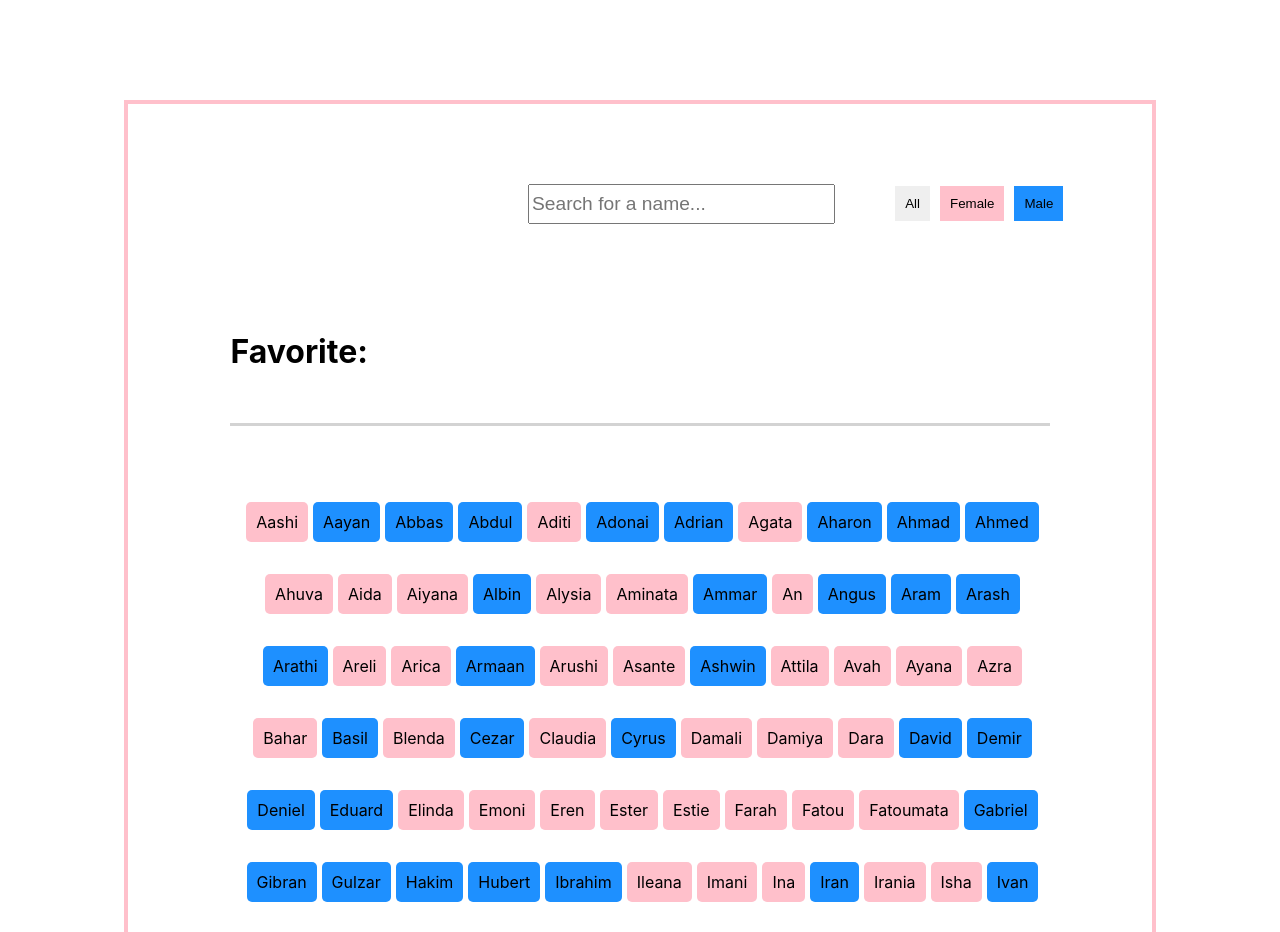
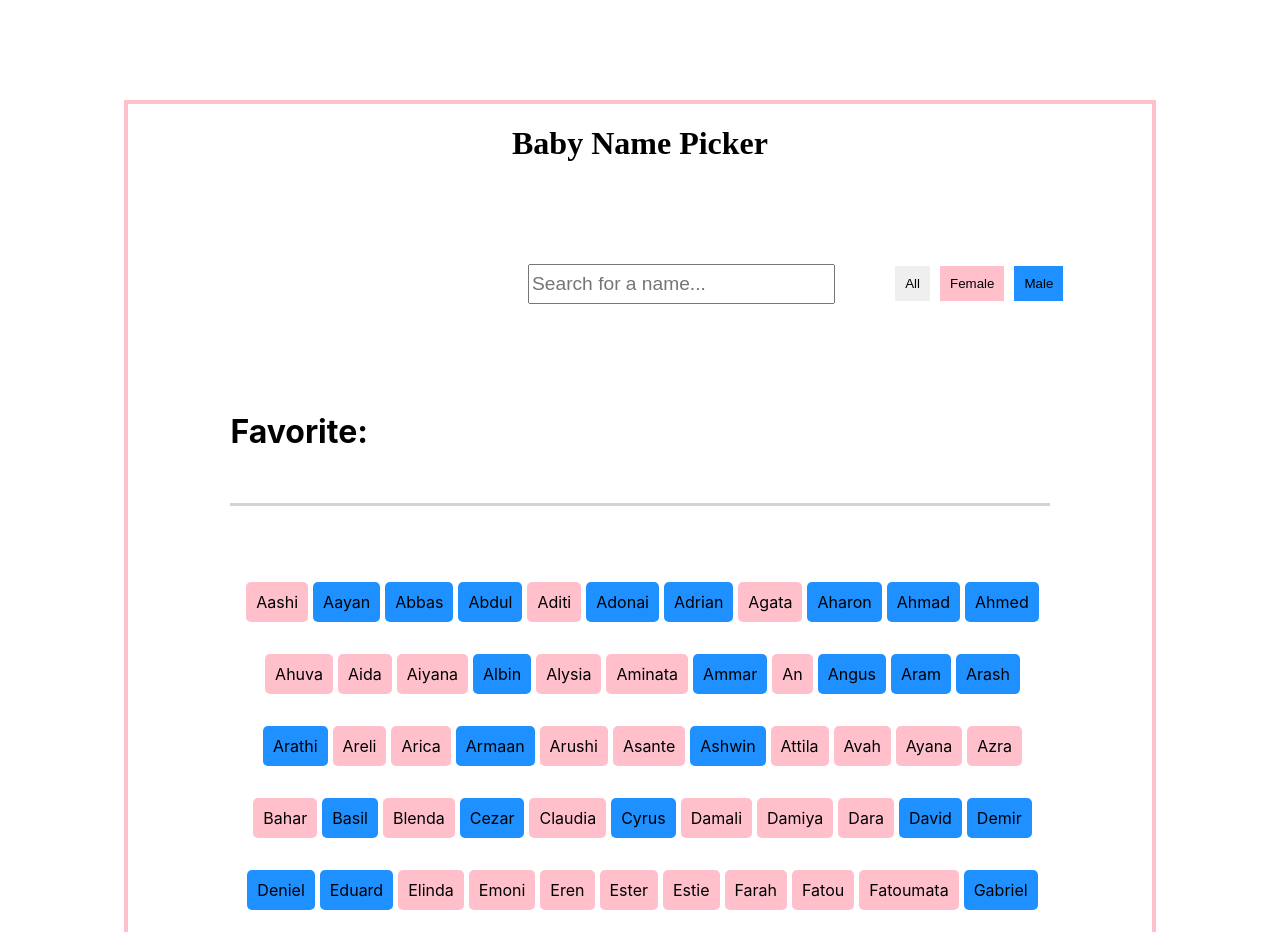
Before and after one commit to Techgirl-BI/all-react-tasks, a React (Create React App) app: page / in a window 1280 px wide. Shown: the top 932 px of the page. Built offline with nearby package versions, Linux system fonts and the light colour scheme.

Commit message:
second commit

```diff
--- a/src/BabyNames/MainApp.js
+++ b/src/BabyNames/MainApp.js
@@ -39,6 +39,7 @@ function MainApp() {
   };
   return (
     <div className="main-container">
+        <h1 className="title">Baby Name Picker</h1>
       <div className="btn-input">
         <input
           onChange={(e) => setSearchTerm(e.target.value)}
--- a/src/BabyNames/babyNames.css
+++ b/src/BabyNames/babyNames.css
@@ -4,6 +4,7 @@
     margin: auto;
     margin-top: 100px;
     padding-bottom: 100px;
+    margin-bottom: 100px;
 }
 .names-displayed{
     display: flex;
@@ -12,7 +13,7 @@
     flex-flow: row wrap;
     width: 80%;
     margin: auto;
-    margin-top: 100px;
+    margin-top: 80px;
     border-bottom: 3px solid lightgrey;
     border-top: 3px solid lightgrey;
     padding-bottom: 100px;
@@ -66,3 +67,7 @@ button{
     background-color: dodgerblue;
 
 }
+.title{
+    font-family: cursive;
+    text-align: center;
+}
```
